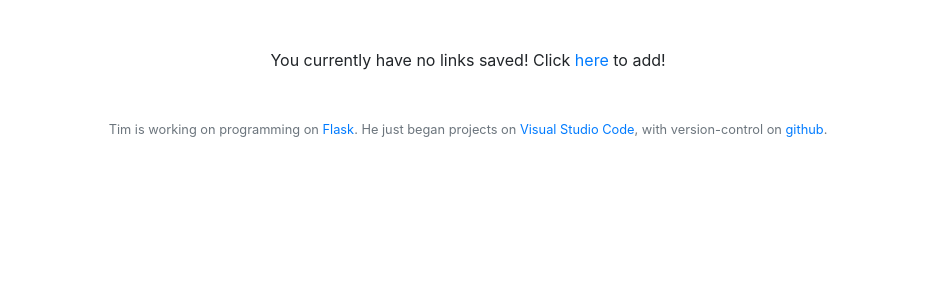
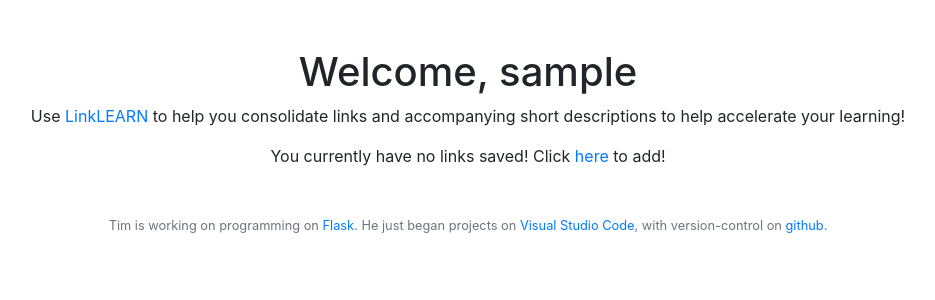
Before and after one commit to swoglord/exploring_flask, a Flask app: page / in a window 1280 px wide. Shown: the part 76-376 px from the top of the page, without its empty margins (172-1107 px from the left). Run offline with Flask 2, Linux system fonts and the light colour scheme; the visitor is signed in with stand-in values (Sample User, id 1); data that the repository does not hold is empty.

Commit message:
Added welcome message to homepage

```diff
--- a/app.py
+++ b/app.py
@@ -151,7 +151,7 @@
             flash("You edited and saved a description!")
             return redirect("/")
     user_links = links.query.filter_by(username=session["username"]).all()
-    return render_template("index.html", user_links=user_links)
+    return render_template("index.html", user_links=user_links, username=session["username"])
 
 
 @app.route('/add', methods=["GET", "POST"])
--- a/templates/index.html
+++ b/templates/index.html
@@ -5,6 +5,8 @@
 {% endblock %}
 
 {% block main %}
+    <h1>Welcome, {{ username }}</h1>
+    <p>Use <a href="/">LinkLEARN</a> to help you consolidate links and accompanying short descriptions to help accelerate your learning!</p>
     {% for link in user_links if not link.deleted %}
     <div class="form-group" style="margin:20px; display:inline-block">
         <a href={{ link.url }} target="_blank">{{ link.nickname }}</a>
```
